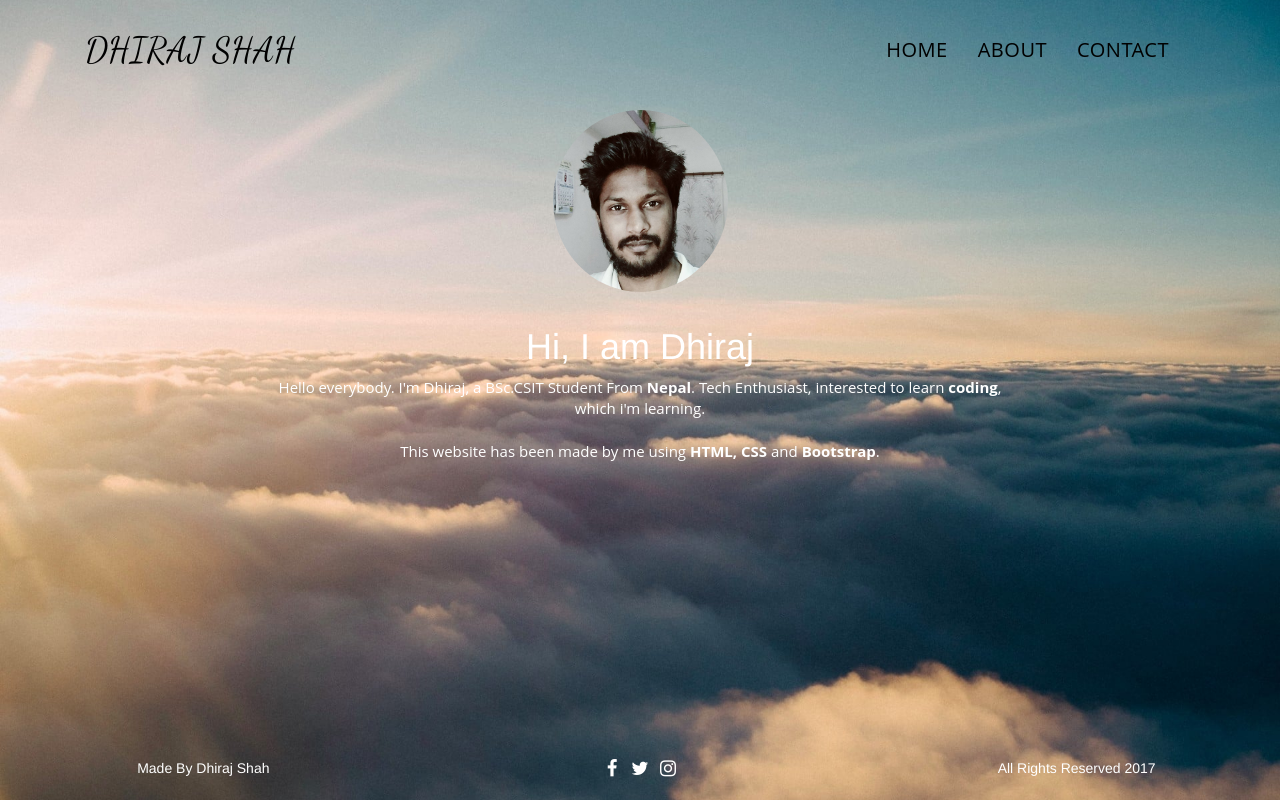
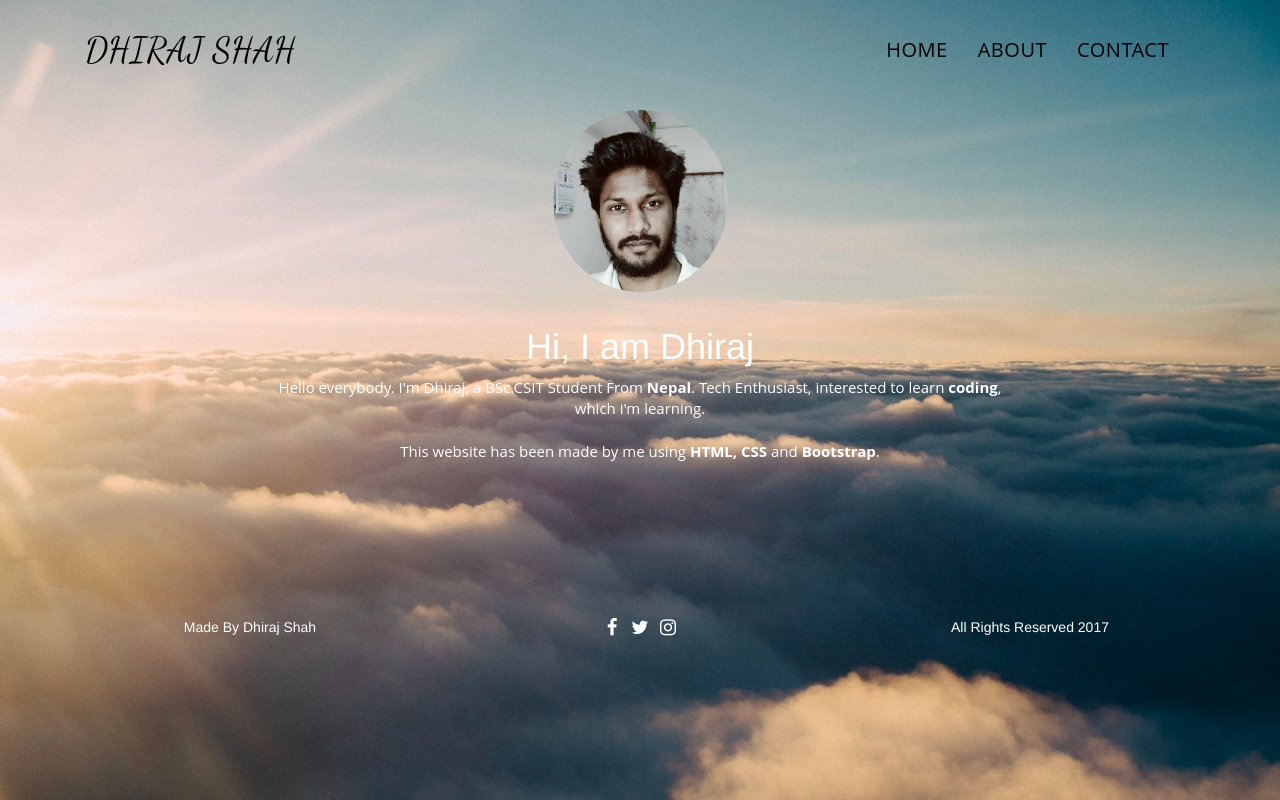
Before and after one commit to dhirajshah04/dhirajshah04.github.io, a plain HTML site: page index.html in a window 1280 px wide. Drawn offline with Linux system fonts and the light colour scheme.

Commit message:
alpha testing1

```diff
--- a/css/style.css
+++ b/css/style.css
@@ -71,7 +71,7 @@ img {
 .footer {
     text-align : center;
     color : white;
-    padding-bottom: 12px;
+    margin-top: 145px;
 }
 
 .footer a {
--- a/index.html
+++ b/index.html
@@ -58,7 +58,7 @@
 
     <!-- Footer starts  -->
 <div class="container">
-    <footer class="footer navbar-fixed-bottom">
+    <footer class="footer">
         <div class="row">
             <div class="col-md-4">
                 <p> Made By Dhiraj Shah</p>
```
